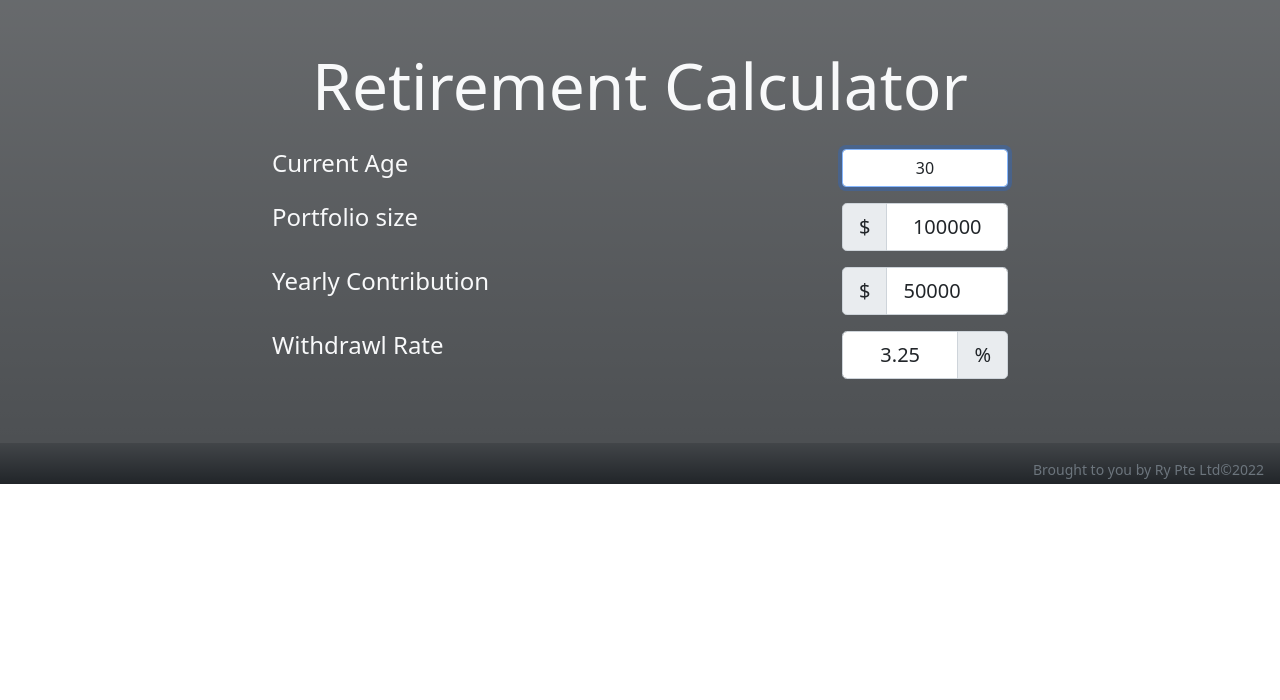
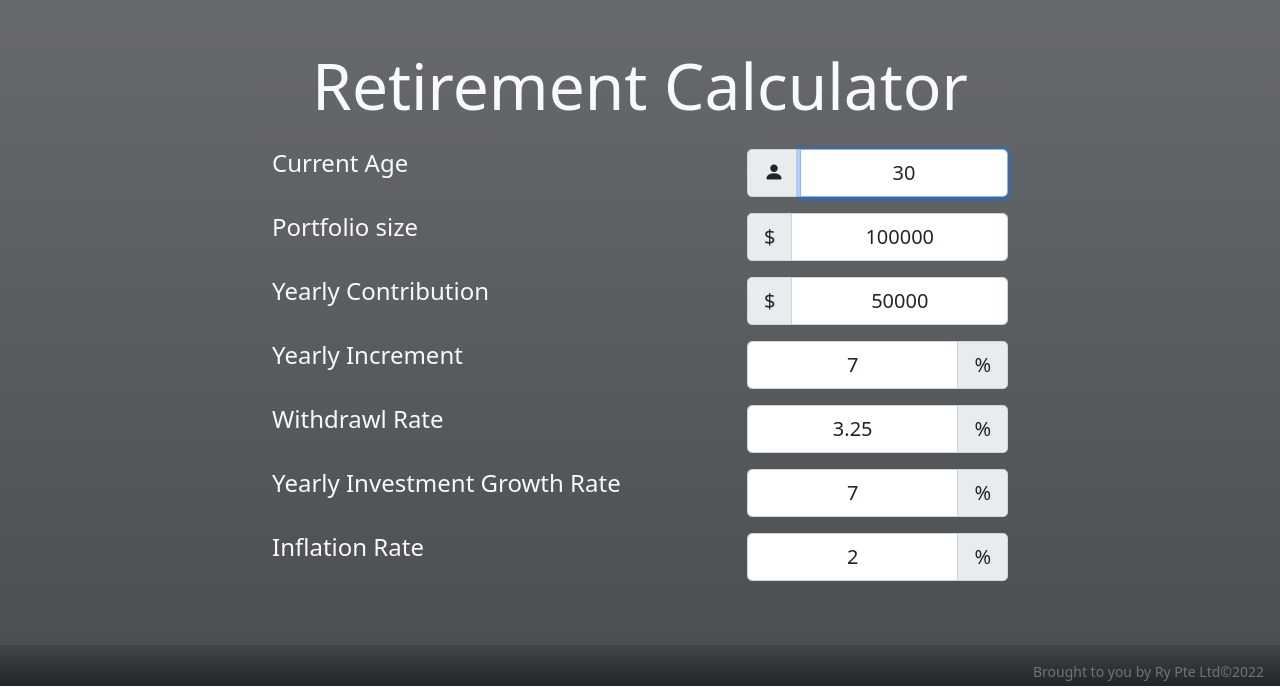
Before and after one commit to ryryry-3302/RyNance, a Flask app: page /retirement in a window 1280 px wide. Shown: the part 100-800 px from the top of the page. Run offline with Flask 2, Linux system fonts and the light colour scheme; the visitor is signed in with stand-in values (Sample User, id 1); some libraries are stand-ins or nearby versions.

Commit message:
added all form fields with icons

```diff
--- a/templates/layout.html
+++ b/templates/layout.html
@@ -11,6 +11,7 @@
         <link crossorigin="anonymous" href="https://cdn.jsdelivr.net/npm/bootstrap@5.1.3/dist/css/bootstrap.min.css" integrity="sha384-1BmE4kWBq78iYhFldvKuhfTAU6auU8tT94WrHftjDbrCEXSU1oBoqyl2QvZ6jIW3" rel="stylesheet">
         <script crossorigin="anonymous" src="https://cdn.jsdelivr.net/npm/bootstrap@5.1.3/dist/js/bootstrap.bundle.min.js" integrity="sha384-ka7Sk0Gln4gmtz2MlQnikT1wXgYsOg+OMhuP+IlRH9sENBO0LRn5q+8nbTov4+1p"></script>
         <script src="/static/scripts.js"></script>
+        <link rel="stylesheet" href="https://cdn.jsdelivr.net/npm/bootstrap-icons@1.8.1/font/bootstrap-icons.css">
         <!-- https://favicon.io/emoji-favicons/money-bag/ -->
         <link href="/static/styles.css" rel="stylesheet">
         <link rel="icon" href="/static/favicon.ico">
--- a/templates/retirement.html
+++ b/templates/retirement.html
@@ -13,48 +13,88 @@
         </div>
     </div>
     <div class="row justify-content-center">
-        <div class="col-md-6 mb-3">
+        <div class="col-md-5 mb-3">
             <h3 class="fs-4 tw-bolder text-light text-start">Current Age</h3>
         </div>
-        <div class="col-md-2 mb-3">
-            <input type="text" required autofocus class="form-control input-lg text-center" value="30" id="age" placeholder="Current Age">
-        </div>
-    </div>
-    <div class="row justify-content-center">
-        <div class="col-md-6 mb-3">
-            <h3 class="fs-4 tw-bolder text-light text-start">Portfolio size</h3>
-        </div>
-        <div class="col-md-2 mb-3">
+        <div class="col-md-3 mb-3">
             <div class="input-group input-group-lg">
-                <span class="input-group-text">$</span>
-                <input required type="text" class="form-control text-center" value="100000" id="portvalue" placeholder="Portolio Value">
+                <span class="input-group-text">
+                    <i class="bi bi-person-fill"></i>
+                </span>
+                <input type="text" required autofocus class="form-control text-center" value="30" name="age" placeholder="Current Age">
             </div>
         </div>
     </div>
     <div class="row justify-content-center">
-        <div class="col-md-6 mb-3">
-            <h3 class="fs-4 tw-bolder text-light text-start">Yearly Contribution</h3>
+        <div class="col-md-5 mb-3">
+            <h3 class="fs-4 tw-bolder text-light text-start">Portfolio size</h3>
         </div>
-        <div class="col-md-2 mb-3">
+        <div class="col-md-3 mb-3">
             <div class="input-group input-group-lg">
                 <span class="input-group-text">$</span>
-                <input required type="text" class="form-control" value="50000" id="contribution" placeholder="Yearly Contribution">
+                <input required type="text" class="form-control text-center" value="100000" name="portvalue" placeholder="Portolio Value">
             </div>
         </div>
     </div>
     <div class="row justify-content-center">
-        <div class="col-md-6 mb-3">
-            <h3 class="fs-4 tw-bolder text-light text-start">Withdrawl Rate</h3>
+        <div class="col-md-5 mb-3">
+            <h3 class="fs-4 tw-bolder text-light text-start">Yearly Contribution</h3>
         </div>
-        <div class="col-md-2 mb-3">
+        <div class="col-md-3 mb-3">
+            <div class="input-group input-group-lg">
+                <span class="input-group-text">$</span>
+                <input required type="text" class="form-control text-center" value="50000" name="contribution" placeholder="Yearly Contribution">
+            </div>
+        </div>
+    </div>
+    <div class="row justify-content-center">
+        <div class="col-md-5 mb-3">
+            <h3 class="fs-4 tw-bolder text-light text-start"> Yearly Increment</h3>
+        </div>
+        <div class="col-md-3 mb-3">
             <div class="input-group input-group-lg">
 
-                <input require type="text" class="form-control text-center" value="3.25" id="portvalue" placeholder="Withdrawl Rate">
+                <input required type="text" class="form-control text-center" value="7" name="incrementrate" placeholder="Growth Rate">
                 <span class="input-group-text">%</span>
             </div>
         </div>
     </div>
+    <div class="row justify-content-center">
+        <div class="col-md-5 mb-3">
+            <h3 class="fs-4 tw-bolder text-light text-start">Withdrawl Rate</h3>
+        </div>
+        <div class="col-md-3 mb-3">
+            <div class="input-group input-group-lg">
 
+                <input required type="text" class="form-control text-center" value="3.25" name="Withdrawlrate" placeholder="Withdrawl Rate">
+                <span class="input-group-text">%</span>
+            </div>
+        </div>
+    </div>
+    <div class="row justify-content-center">
+        <div class="col-md-5 mb-3">
+            <h3 class="fs-4 tw-bolder text-light text-start">Yearly Investment Growth Rate</h3>
+        </div>
+        <div class="col-md-3 mb-3">
+            <div class="input-group input-group-lg">
+
+                <input required type="text" class="form-control text-center" value="7" name="growthrate" placeholder="Growth Rate">
+                <span class="input-group-text">%</span>
+            </div>
+        </div>
+    </div>
+    <div class="row justify-content-center">
+        <div class="col-md-5 mb-3">
+            <h3 class="fs-4 tw-bolder text-light text-start">Inflation Rate</h3>
+        </div>
+        <div class="col-md-3 mb-3">
+            <div class="input-group input-group-lg">
+
+                <input required type="text" class="form-control text-center" value="2" name="inflationrate" placeholder="Inflation Rate">
+                <span class="input-group-text">%</span>
+            </div>
+        </div>
+    </div>
 </div>
 
 
```
Also changed, not shown: 1 other file.
